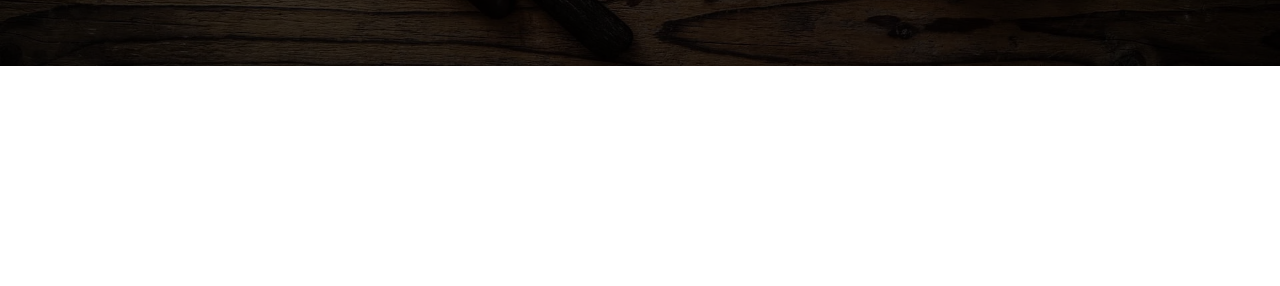
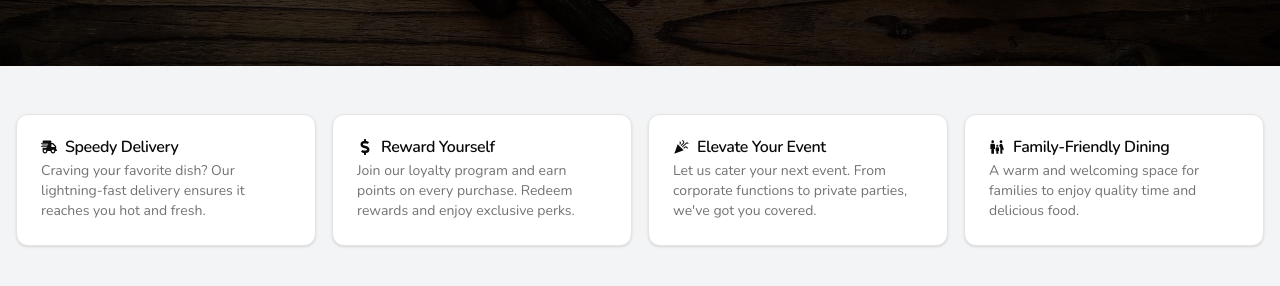
Before and after one commit to Zain-Khoso/UrbanDish, a Next.js app: page / in a window 1280 px wide. Shown: the part 734-1020 px from the top of the page. Before the commit the page ends 800 px from the top, so only its background shows below. Built offline with nearby package versions, Linux system fonts and the light colour scheme; no server answers.

Commit message:
new: Services Section

```diff
--- /dev/null
+++ b/src/app/(general)/_components/Services.tsx
@@ -0,0 +1,65 @@
+// Icons.
+import { MdCelebration, MdFamilyRestroom } from 'react-icons/md';
+import { FaShippingFast, FaDollarSign } from 'react-icons/fa';
+
+// Components.
+import Container from '@/components/Container';
+import { Card, CardHeader, CardTitle, CardDescription } from '@/components/ui/card';
+
+// Types.
+import { IconType } from 'react-icons';
+type DataT = {
+  id: number;
+  Icon: IconType;
+  title: string;
+  desc: string;
+}[];
+
+// Data.
+const data: DataT = [
+  {
+    id: 1,
+    Icon: FaShippingFast,
+    title: 'Speedy Delivery',
+    desc: 'Craving your favorite dish? Our lightning-fast delivery ensures it reaches you hot and fresh.',
+  },
+  {
+    id: 2,
+    Icon: FaDollarSign,
+    title: 'Reward Yourself',
+    desc: 'Join our loyalty program and earn points on every purchase. Redeem rewards and enjoy exclusive perks.',
+  },
+  {
+    id: 3,
+    Icon: MdCelebration,
+    title: 'Elevate Your Event',
+    desc: "Let us cater your next event. From corporate functions to private parties, we've got you covered.",
+  },
+  {
+    id: 4,
+    Icon: MdFamilyRestroom,
+    title: 'Family-Friendly Dining',
+    desc: 'A warm and welcoming space for families to enjoy quality time and delicious food.',
+  },
+];
+
+// Component.
+export default function Services() {
+  return (
+    <Container>
+      <section className="my-12 grid w-full grid-cols-1 gap-4 px-4 sm:grid-cols-2 lg:grid-cols-4">
+        {data.map(({ id, Icon, title, desc }) => (
+          <Card key={id} className="hover:bg-primary-gradiant group cursor-pointer transition">
+            <CardHeader>
+              <CardTitle className="flex flex-row items-center gap-2 group-hover:text-white">
+                <Icon className="group-hover:fill-white" />
+                {title}
+              </CardTitle>
+              <CardDescription className="group-hover:text-white">{desc}</CardDescription>
+            </CardHeader>
+          </Card>
+        ))}
+      </section>
+    </Container>
+  );
+}
--- a/src/app/(general)/layout.tsx
+++ b/src/app/(general)/layout.tsx
@@ -54,7 +54,7 @@ const font = Nunito({ subsets: ['latin'] });
 export default function RootLayout({ children }: Readonly<ChildrenProp>) {
   return (
     <html lang="en">
-      <body className={`${font.className} antialiased`}>{children}</body>
+      <body className={`${font.className} bg-[#F3F4F6] antialiased`}>{children}</body>
     </html>
   );
 }
--- a/src/app/(general)/page.tsx
+++ b/src/app/(general)/page.tsx
@@ -5,6 +5,7 @@ import getCurrentUser from '../actions/getCurrentUser';
 import Navbar from '@/components/navbar';
 import HeroBackground from './_components/HeroBackground';
 import HeroSection from './_components/HeroSection';
+import Services from './_components/Services';
 
 // Home Page.
 export default async function Page() {
@@ -19,6 +20,10 @@ export default async function Page() {
 
         <HeroSection />
       </header>
+
+      <main className="flex flex-col gap-2">
+        <Services />
+      </main>
     </>
   );
 }
--- a/src/app/globals.css
+++ b/src/app/globals.css
@@ -83,4 +83,28 @@ body {
   body {
     @apply bg-background text-foreground;
   }
+
+  ::selection {
+    @apply bg-primary text-background;
+  }
+
+  ::-webkit-scrollbar {
+    @apply h-2 w-3;
+  }
+
+  ::-webkit-scrollbar-track {
+    @apply bg-muted;
+  }
+
+  ::-webkit-scrollbar-thumb {
+    @apply rounded-sm bg-muted-foreground;
+  }
+
+  input:-webkit-autofill,
+  textarea:-webkit-autofill,
+  select:-webkit-autofill {
+    -webkit-box-shadow: 0 0 0 1000px hsl(var(--background)) inset !important;
+    box-shadow: 0 0 0 1000px hsl(var(--background)) inset !important;
+    -webkit-text-fill-color: hsl(var(--foreground)) !important;
+  }
 }
--- /dev/null
+++ b/src/components/ui/card.tsx
@@ -0,0 +1,76 @@
+import * as React from "react"
+
+import { cn } from "@/utils/helper_tailwind"
+
+const Card = React.forwardRef<
+  HTMLDivElement,
+  React.HTMLAttributes<HTMLDivElement>
+>(({ className, ...props }, ref) => (
+  <div
+    ref={ref}
+    className={cn(
+      "rounded-xl border bg-card text-card-foreground shadow",
+      className
+    )}
+    {...props}
+  />
+))
+Card.displayName = "Card"
+
+const CardHeader = React.forwardRef<
+  HTMLDivElement,
+  React.HTMLAttributes<HTMLDivElement>
+>(({ className, ...props }, ref) => (
+  <div
+    ref={ref}
+    className={cn("flex flex-col space-y-1.5 p-6", className)}
+    {...props}
+  />
+))
+CardHeader.displayName = "CardHeader"
+
+const CardTitle = React.forwardRef<
+  HTMLDivElement,
+  React.HTMLAttributes<HTMLDivElement>
+>(({ className, ...props }, ref) => (
+  <div
+    ref={ref}
+    className={cn("font-semibold leading-none tracking-tight", className)}
+    {...props}
+  />
+))
+CardTitle.displayName = "CardTitle"
+
+const CardDescription = React.forwardRef<
+  HTMLDivElement,
+  React.HTMLAttributes<HTMLDivElement>
+>(({ className, ...props }, ref) => (
+  <div
+    ref={ref}
+    className={cn("text-sm text-muted-foreground", className)}
+    {...props}
+  />
+))
+CardDescription.displayName = "CardDescription"
+
+const CardContent = React.forwardRef<
+  HTMLDivElement,
+  React.HTMLAttributes<HTMLDivElement>
+>(({ className, ...props }, ref) => (
+  <div ref={ref} className={cn("p-6 pt-0", className)} {...props} />
+))
+CardContent.displayName = "CardContent"
+
+const CardFooter = React.forwardRef<
+  HTMLDivElement,
+  React.HTMLAttributes<HTMLDivElement>
+>(({ className, ...props }, ref) => (
+  <div
+    ref={ref}
+    className={cn("flex items-center p-6 pt-0", className)}
+    {...props}
+  />
+))
+CardFooter.displayName = "CardFooter"
+
+export { Card, CardHeader, CardFooter, CardTitle, CardDescription, CardContent }
```
